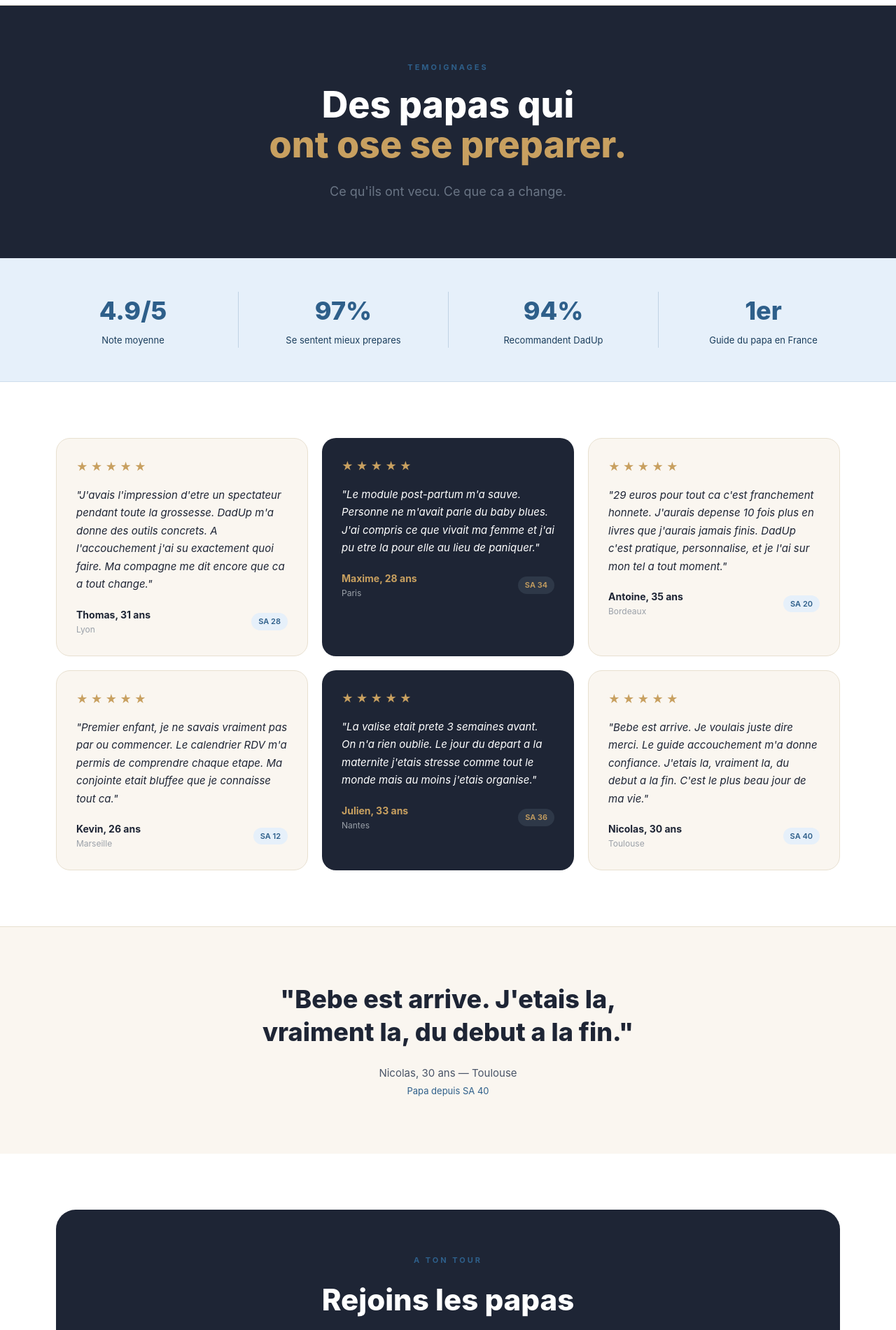
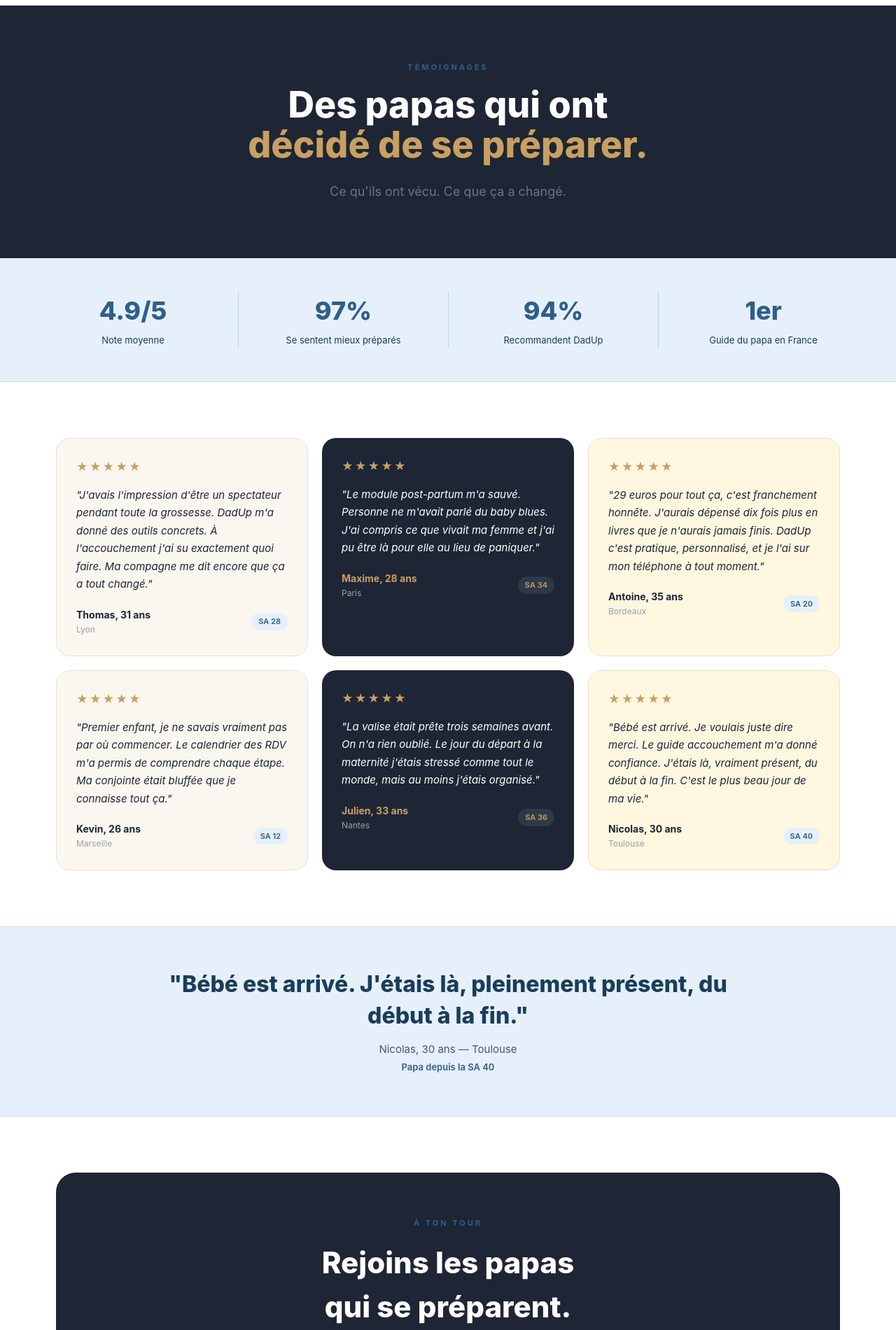
Before and after one commit to Julproject/dadup, a Next.js app: page /temoignages in a window 1280 px wide. Shown: the part 60-1961 px from the top of the page at 70% size. Built offline with nearby package versions, Linux system fonts and the light colour scheme.

Commit message:
Update page.tsx

```diff
--- a/app/temoignages/page.tsx
+++ b/app/temoignages/page.tsx
@@ -1,150 +1,137 @@
 'use client';
 
 const C = {
-  dark: '#1e2535',
-  gold: '#c8a060',
-  cream: '#faf6f0',
-  white: '#ffffff',
-  border: '#e8e0d0',
-  text: '#4a5568',
-  textLight: '#9aa0a8',
-  blue: '#2E5F8A',
-  bluePale: '#E6F0FA',
-  blueDark: '#1A3D5C',
+  dark: '#1e2535', gold: '#c8a060', cream: '#faf6f0', white: '#ffffff',
+  border: '#e8e0d0', text: '#4a5568', textLight: '#9aa0a8',
+  blue: '#2E5F8A', bluePale: '#E6F0FA', blueDark: '#1A3D5C',
+  orange: '#FFF0E6', green: '#E4F5EC', amber: '#FFF7E0',
 };
 
-function Nav() {
-  return (
-    <nav style={{background:C.white, borderBottom:`1px solid ${C.border}`, padding:'0 40px', display:'flex', alignItems:'center', justifyContent:'space-between', height:'68px', position:'sticky', top:0, zIndex:50}}>
-      <div style={{display:'flex', alignItems:'center', gap:'48px'}}>
-        <a href="/" style={{display:'flex', alignItems:'center', gap:'10px', textDecoration:'none'}}>
-          <svg viewBox="0 0 300 300" width="34" height="34">
-            <circle cx="150" cy="150" r="145" fill="#3a4f6e"/>
-            <circle cx="150" cy="150" r="122" fill="#4a6080"/>
-            <ellipse cx="150" cy="205" rx="58" ry="54" fill="#c8a060"/>
-            <circle cx="150" cy="112" r="40" fill="#c8a060"/>
-            <ellipse cx="150" cy="196" rx="27" ry="31" fill="#faf6f0"/>
-            <circle cx="150" cy="128" r="26" fill="#faf6f0"/>
-          </svg>
-          <span style={{fontWeight:800, color:C.dark, fontSize:'20px'}}>DadUp</span>
-        </a>
-        <div style={{display:'flex', gap:'4px'}}>
-          <a href="/pourquoi" style={{color:C.text, fontSize:'14px', fontWeight:500, padding:'8px 14px', borderRadius:'8px', textDecoration:'none'}}>Pourquoi DadUp</a>
-          <a href="/inclus" style={{color:C.text, fontSize:'14px', fontWeight:500, padding:'8px 14px', borderRadius:'8px', textDecoration:'none'}}>Ce qui est inclus</a>
-          <a href="/tarifs" style={{color:C.text, fontSize:'14px', fontWeight:500, padding:'8px 14px', borderRadius:'8px', textDecoration:'none'}}>Tarifs</a>
-          <a href="/temoignages" style={{color:C.dark, fontSize:'14px', fontWeight:700, padding:'8px 14px', borderRadius:'8px', textDecoration:'none', borderBottom:`2px solid ${C.gold}`}}>Temoignages</a>
-        </div>
-      </div>
-      <div style={{display:'flex', alignItems:'center', gap:'16px'}}>
-        <a href="/login" style={{color:C.dark, fontSize:'14px', fontWeight:600, textDecoration:'none'}}>Se connecter</a>
-        <a href="/tarifs" style={{background:C.dark, color:C.white, padding:'11px 22px', borderRadius:'32px', fontSize:'13px', fontWeight:700, textDecoration:'none'}}>Commencer — 29,99€/an</a>
-      </div>
-    </nav>
-  );
-}
+const TEMOIGNAGES = [
+  {prenom:'Thomas', age:31, ville:'Lyon', semaine:'SA 28', texte:"J'avais l'impression d'être un spectateur pendant toute la grossesse. DadUp m'a donné des outils concrets. À l'accouchement j'ai su exactement quoi faire. Ma compagne me dit encore que ça a tout changé.", dark:false},
+  {prenom:'Maxime', age:28, ville:'Paris', semaine:'SA 34', texte:"Le module post-partum m'a sauvé. Personne ne m'avait parlé du baby blues. J'ai compris ce que vivait ma femme et j'ai pu être là pour elle au lieu de paniquer.", dark:true},
+  {prenom:'Antoine', age:35, ville:'Bordeaux', semaine:'SA 20', texte:"29 euros pour tout ça, c'est franchement honnête. J'aurais dépensé dix fois plus en livres que je n'aurais jamais finis. DadUp c'est pratique, personnalisé, et je l'ai sur mon téléphone à tout moment.", dark:false},
+  {prenom:'Kevin', age:26, ville:'Marseille', semaine:'SA 12', texte:"Premier enfant, je ne savais vraiment pas par où commencer. Le calendrier des RDV m'a permis de comprendre chaque étape. Ma conjointe était bluffée que je connaisse tout ça.", dark:false},
+  {prenom:'Julien', age:33, ville:'Nantes', semaine:'SA 36', texte:"La valise était prête trois semaines avant. On n'a rien oublié. Le jour du départ à la maternité j'étais stressé comme tout le monde, mais au moins j'étais organisé.", dark:true},
+  {prenom:'Nicolas', age:30, ville:'Toulouse', semaine:'SA 40', texte:"Bébé est arrivé. Je voulais juste dire merci. Le guide accouchement m'a donné confiance. J'étais là, vraiment présent, du début à la fin. C'est le plus beau jour de ma vie.", dark:false},
+];
 
-function Footer() {
-  return (
-    <footer style={{background:C.dark, borderTop:'1px solid #2e3848', padding:'32px 40px', display:'flex', alignItems:'center', justifyContent:'space-between'}}>
-      <div style={{display:'flex', alignItems:'center', gap:'8px'}}>
-        <svg viewBox="0 0 300 300" width="28" height="28">
-          <circle cx="150" cy="150" r="145" fill="#3a4f6e"/>
-          <circle cx="150" cy="150" r="122" fill="#4a6080"/>
-          <ellipse cx="150" cy="205" rx="58" ry="54" fill="#c8a060"/>
-          <circle cx="150" cy="112" r="40" fill="#c8a060"/>
-          <ellipse cx="150" cy="196" rx="27" ry="31" fill="#faf6f0"/>
-          <circle cx="150" cy="128" r="26" fill="#faf6f0"/>
-        </svg>
-        <span style={{color:C.white, fontSize:'16px', fontWeight:700}}>DadUp</span>
-      </div>
-      <p style={{color:'#6a7585', fontSize:'12px', margin:0}}>DadUp est un outil d'information. Il ne remplace pas l'avis d'un medecin.</p>
-    </footer>
-  );
-}
+const STATS = [
+  {chiffre:'4.9/5', label:'Note moyenne'},
+  {chiffre:'97%', label:'Se sentent mieux préparés'},
+  {chiffre:'94%', label:'Recommandent DadUp'},
+  {chiffre:'1er', label:'Guide du papa en France'},
+];
 
 export default function TemoignagesPage() {
-  const temoignages = [
-    {prenom:'Thomas', age:31, ville:'Lyon', semaine:'SA 28', texte:"J'avais l'impression d'etre un spectateur pendant toute la grossesse. DadUp m'a donne des outils concrets. A l'accouchement j'ai su exactement quoi faire. Ma compagne me dit encore que ca a tout change.", note:5},
-    {prenom:'Maxime', age:28, ville:'Paris', semaine:'SA 34', texte:"Le module post-partum m'a sauve. Personne ne m'avait parle du baby blues. J'ai compris ce que vivait ma femme et j'ai pu etre la pour elle au lieu de paniquer.", note:5},
-    {prenom:'Antoine', age:35, ville:'Bordeaux', semaine:'SA 20', texte:"29 euros pour tout ca c'est franchement honnete. J'aurais depense 10 fois plus en livres que j'aurais jamais finis. DadUp c'est pratique, personnalise, et je l'ai sur mon tel a tout moment.", note:5},
-    {prenom:'Kevin', age:26, ville:'Marseille', semaine:'SA 12', texte:"Premier enfant, je ne savais vraiment pas par ou commencer. Le calendrier RDV m'a permis de comprendre chaque etape. Ma conjointe etait bluffee que je connaisse tout ca.", note:5},
-    {prenom:'Julien', age:33, ville:'Nantes', semaine:'SA 36', texte:"La valise etait prete 3 semaines avant. On n'a rien oublie. Le jour du depart a la maternite j'etais stresse comme tout le monde mais au moins j'etais organise.", note:5},
-    {prenom:'Nicolas', age:30, ville:'Toulouse', semaine:'SA 40', texte:"Bebe est arrive. Je voulais juste dire merci. Le guide accouchement m'a donne confiance. J'etais la, vraiment la, du debut a la fin. C'est le plus beau jour de ma vie.", note:5},
-  ];
-
   return (
     <main style={{minHeight:'100vh', background:C.white, fontFamily:"-apple-system,BlinkMacSystemFont,'Segoe UI',sans-serif"}}>
-      <Nav/>
+      <style>{`
+        *{box-sizing:border-box;margin:0;padding:0;}
+        .nl{display:flex;}.nc{display:flex;}
+        .tg{display:grid;grid-template-columns:repeat(3,1fr);gap:20px;}
+        .sg{display:grid;grid-template-columns:repeat(4,1fr);text-align:center;}
+        @media(max-width:768px){
+          .nl{display:none!important;}.nc{display:none!important;}
+          .tg{grid-template-columns:1fr!important;}
+          .sg{grid-template-columns:1fr 1fr!important;gap:0;}
+          .sg-item{border-left:none!important;border-top:1px solid rgba(46,95,138,0.2);padding:20px!important;}
+          .sg-item:nth-child(2){border-left:1px solid rgba(46,95,138,0.2)!important;}
+          .sp{padding:48px 20px!important;}
+          nav{padding:0 20px!important;}
+          h1{font-size:36px!important;}
+          h2{font-size:26px!important;}
+          .cta-inner{padding:40px 24px!important;}
+        }
+      `}</style>
 
-      <section style={{background:C.dark, padding:'80px 40px'}}>
-        <div style={{maxWidth:'800px', margin:'0 auto', textAlign:'center'}}>
-          <p style={{color:C.blue, fontSize:'11px', fontWeight:700, letterSpacing:'3px', textTransform:'uppercase', margin:'0 0 16px'}}>Temoignages</p>
-          <h1 style={{color:C.white, fontSize:'52px', fontWeight:800, margin:'0 0 24px', lineHeight:1.1}}>
-            Des papas qui<br/><span style={{color:C.gold}}>ont ose se preparer.</span>
+      <nav style={{background:C.white,borderBottom:`1px solid ${C.border}`,padding:'0 40px',display:'flex',alignItems:'center',justifyContent:'space-between',height:'68px',position:'sticky',top:0,zIndex:50}}>
+        <div style={{display:'flex',alignItems:'center',gap:'48px'}}>
+          <a href="/" style={{display:'flex',alignItems:'center',gap:'10px',textDecoration:'none'}}>
+            <svg viewBox="0 0 300 300" width="34" height="34"><circle cx="150" cy="150" r="145" fill="#3a4f6e"/><circle cx="150" cy="150" r="122" fill="#4a6080"/><ellipse cx="150" cy="205" rx="58" ry="54" fill="#c8a060"/><circle cx="150" cy="112" r="40" fill="#c8a060"/><ellipse cx="150" cy="196" rx="27" ry="31" fill="#faf6f0"/><circle cx="150" cy="128" r="26" fill="#faf6f0"/></svg>
+            <span style={{fontWeight:800,color:C.dark,fontSize:'20px'}}>DadUp</span>
+          </a>
+          <div className="nl" style={{gap:'4px'}}>
+            <a href="/pourquoi" style={{color:C.text,fontSize:'14px',fontWeight:500,padding:'8px 14px',textDecoration:'none'}}>Pourquoi DadUp</a>
+            <a href="/inclus" style={{color:C.text,fontSize:'14px',fontWeight:500,padding:'8px 14px',textDecoration:'none'}}>Ce qui est inclus</a>
+            <a href="/tarifs" style={{color:C.text,fontSize:'14px',fontWeight:500,padding:'8px 14px',textDecoration:'none'}}>Tarifs</a>
+            <a href="/temoignages" style={{color:C.dark,fontSize:'14px',fontWeight:700,padding:'8px 14px',borderRadius:'8px',textDecoration:'none',borderBottom:`2px solid ${C.gold}`}}>Témoignages</a>
+          </div>
+        </div>
+        <div className="nc" style={{alignItems:'center',gap:'16px'}}>
+          <a href="/login" style={{color:C.dark,fontSize:'14px',fontWeight:600,textDecoration:'none'}}>Se connecter</a>
+          <a href="/tarifs" style={{background:C.dark,color:C.white,padding:'11px 22px',borderRadius:'32px',fontSize:'13px',fontWeight:700,textDecoration:'none'}}>Commencer — 29,99€/an</a>
+        </div>
+      </nav>
+
+      <section style={{background:C.dark,padding:'80px 40px'}}>
+        <div style={{maxWidth:'800px',margin:'0 auto',textAlign:'center'}}>
+          <p style={{color:C.blue,fontSize:'11px',fontWeight:700,letterSpacing:'3px',textTransform:'uppercase',margin:'0 0 16px'}}>Témoignages</p>
+          <h1 style={{color:C.white,fontSize:'52px',fontWeight:800,margin:'0 0 24px',lineHeight:1.1}}>
+            Des papas qui ont<br/><span style={{color:C.gold}}>décidé de se préparer.</span>
           </h1>
-          <p style={{color:'#6a7585', fontSize:'18px', lineHeight:1.7, margin:0}}>Ce qu'ils ont vecu. Ce que ca a change.</p>
+          <p style={{color:'#6a7585',fontSize:'18px',lineHeight:1.7,margin:0}}>Ce qu'ils ont vécu. Ce que ça a changé.</p>
         </div>
       </section>
 
-      <section style={{background:C.bluePale, padding:'48px 40px', borderBottom:`1px solid rgba(46,95,138,0.12)`}}>
-        <div style={{maxWidth:'1200px', margin:'0 auto', display:'grid', gridTemplateColumns:'repeat(4,1fr)', textAlign:'center'}}>
-          {[
-            {chiffre:'4.9/5', label:'Note moyenne'},
-            {chiffre:'97%', label:'Se sentent mieux prepares'},
-            {chiffre:'94%', label:'Recommandent DadUp'},
-            {chiffre:'1er', label:'Guide du papa en France'},
-          ].map((s, i) => (
-            <div key={i} style={{padding:'0 32px', borderLeft: i > 0 ? `1px solid rgba(46,95,138,0.2)` : 'none'}}>
-              <p style={{color:C.blue, fontSize:'36px', fontWeight:800, margin:0}}>{s.chiffre}</p>
-              <p style={{color:C.blueDark, fontSize:'13px', margin:'6px 0 0'}}>{s.label}</p>
+      <section style={{background:C.bluePale,padding:'48px 40px',borderBottom:`1px solid rgba(46,95,138,0.12)`}}>
+        <div className="sg" style={{maxWidth:'1200px',margin:'0 auto'}}>
+          {STATS.map((s,i)=>(
+            <div key={i} className="sg-item" style={{padding:'0 32px',borderLeft:i>0?`1px solid rgba(46,95,138,0.2)`:'none'}}>
+              <p style={{color:C.blue,fontSize:'36px',fontWeight:800,margin:0}}>{s.chiffre}</p>
+              <p style={{color:C.blueDark,fontSize:'13px',margin:'6px 0 0'}}>{s.label}</p>
             </div>
           ))}
         </div>
       </section>
 
-      <section style={{padding:'80px 40px', maxWidth:'1200px', margin:'0 auto'}}>
-        <div style={{display:'grid', gridTemplateColumns:'repeat(3,1fr)', gap:'20px'}}>
-          {temoignages.map((t, i) => (
-            <div key={i} style={{background: i === 1 || i === 4 ? C.dark : C.cream, borderRadius:'20px', padding:'28px', border: i === 1 || i === 4 ? 'none' : `1px solid ${C.border}`}}>
-              <div style={{display:'flex', gap:'4px', marginBottom:'16px'}}>
-                {[...Array(t.note)].map((_, j) => (
-                  <span key={j} style={{color:C.gold, fontSize:'16px'}}>★</span>
-                ))}
+      <section className="sp" style={{padding:'80px 40px',maxWidth:'1200px',margin:'0 auto'}}>
+        <div className="tg">
+          {TEMOIGNAGES.map((t,i)=>(
+            <div key={i} style={{background:t.dark?C.dark:i%3===2?C.amber:i%3===0?C.cream:C.green,borderRadius:'20px',padding:'28px',border:t.dark?'none':`1px solid ${C.border}`}}>
+              <div style={{display:'flex',gap:'2px',marginBottom:'16px'}}>
+                {[...Array(5)].map((_,j)=><span key={j} style={{color:C.gold,fontSize:'16px'}}>★</span>)}
               </div>
-              <p style={{color: i === 1 || i === 4 ? C.white : C.dark, fontSize:'15px', lineHeight:1.7, margin:'0 0 20px', fontStyle:'italic'}}>"{t.texte}"</p>
-              <div style={{display:'flex', alignItems:'center', justifyContent:'space-between'}}>
+              <p style={{color:t.dark?C.white:C.dark,fontSize:'15px',lineHeight:1.7,margin:'0 0 20px',fontStyle:'italic'}}>"{t.texte}"</p>
+              <div style={{display:'flex',alignItems:'center',justifyContent:'space-between'}}>
                 <div>
-                  <p style={{color: i === 1 || i === 4 ? C.gold : C.dark, fontSize:'14px', fontWeight:700, margin:0}}>{t.prenom}, {t.age} ans</p>
-                  <p style={{color:C.textLight, fontSize:'12px', margin:'2px 0 0'}}>{t.ville}</p>
+                  <p style={{color:t.dark?C.gold:C.dark,fontSize:'14px',fontWeight:700,margin:0}}>{t.prenom}, {t.age} ans</p>
+                  <p style={{color:C.textLight,fontSize:'12px',margin:'2px 0 0'}}>{t.ville}</p>
                 </div>
-                <span style={{background: i === 1 || i === 4 ? '#2e3848' : C.bluePale, color: i === 1 || i === 4 ? C.gold : C.blue, fontSize:'11px', fontWeight:600, padding:'4px 10px', borderRadius:'20px'}}>{t.semaine}</span>
+                <span style={{background:t.dark?'#2e3848':C.bluePale,color:t.dark?C.gold:C.blue,fontSize:'11px',fontWeight:600,padding:'4px 10px',borderRadius:'20px'}}>{t.semaine}</span>
               </div>
             </div>
           ))}
         </div>
       </section>
 
-      <section style={{background:C.cream, padding:'80px 40px', borderTop:`1px solid ${C.border}`}}>
-        <div style={{maxWidth:'800px', margin:'0 auto', textAlign:'center'}}>
-          <p style={{fontSize:'36px', fontWeight:800, color:C.dark, lineHeight:1.3, margin:'0 0 24px'}}>
-            "Bebe est arrive. J'etais la,<br/>vraiment la, du debut a la fin."
+      <section style={{background:C.bluePale,padding:'60px 40px',borderTop:`1px solid rgba(46,95,138,0.12)`,borderBottom:`1px solid rgba(46,95,138,0.12)`}}>
+        <div style={{maxWidth:'800px',margin:'0 auto',textAlign:'center'}}>
+          <p style={{fontSize:'32px',fontWeight:800,color:C.blueDark,lineHeight:1.4,margin:'0 0 14px'}}>
+            "Bébé est arrivé. J'étais là, pleinement présent, du début à la fin."
           </p>
-          <p style={{color:C.text, fontSize:'15px', margin:'0 0 4px'}}>Nicolas, 30 ans — Toulouse</p>
-          <p style={{color:C.blue, fontSize:'13px', margin:0}}>Papa depuis SA 40</p>
+          <p style={{color:C.text,fontSize:'15px',margin:'0 0 4px'}}>Nicolas, 30 ans — Toulouse</p>
+          <p style={{color:C.blue,fontSize:'13px',margin:0,fontWeight:600}}>Papa depuis la SA 40</p>
         </div>
       </section>
 
-      <section style={{padding:'80px 40px', maxWidth:'1200px', margin:'0 auto'}}>
-        <div style={{background:C.dark, borderRadius:'28px', padding:'64px', textAlign:'center' as const}}>
-          <p style={{color:C.blue, fontSize:'11px', fontWeight:700, letterSpacing:'3px', textTransform:'uppercase', margin:'0 0 16px'}}>A ton tour</p>
-          <h2 style={{color:C.white, fontSize:'42px', fontWeight:800, margin:'0 0 16px'}}>Rejoins les papas<br/>qui se preparent.</h2>
-          <p style={{color:'#6a7585', fontSize:'16px', margin:'0 0 40px'}}>29,99€/an. Sans engagement. Acces immediat.</p>
-          <a href="/tarifs" style={{background:C.gold, color:'#1c1510', padding:'18px 48px', borderRadius:'32px', fontSize:'16px', fontWeight:800, textDecoration:'none', display:'inline-block'}}>Commencer maintenant</a>
-          <p style={{color:'#3d5070', fontSize:'12px', margin:'16px 0 0'}}>Paiement securise par Stripe</p>
+      <section className="sp" style={{padding:'80px 40px',maxWidth:'1200px',margin:'0 auto'}}>
+        <div className="cta-inner" style={{background:C.dark,borderRadius:'28px',padding:'64px',textAlign:'center' as const}}>
+          <p style={{color:C.blue,fontSize:'11px',fontWeight:700,letterSpacing:'3px',textTransform:'uppercase',margin:'0 0 16px'}}>À ton tour</p>
+          <h2 style={{color:C.white,fontSize:'42px',fontWeight:800,margin:'0 0 16px'}}>Rejoins les papas<br/>qui se préparent.</h2>
+          <p style={{color:'#6a7585',fontSize:'16px',margin:'0 0 40px'}}>29,99€/an. Sans engagement. Accès immédiat.</p>
+          <a href="/tarifs" style={{background:C.gold,color:'#1c1510',padding:'18px 48px',borderRadius:'32px',fontSize:'16px',fontWeight:800,textDecoration:'none',display:'inline-block'}}>Commencer maintenant</a>
+          <p style={{color:'#3d5070',fontSize:'12px',margin:'16px 0 0'}}>Paiement sécurisé par Stripe</p>
         </div>
       </section>
 
-      <Footer/>
+      <footer style={{background:C.dark,borderTop:'1px solid #2e3848',padding:'32px 40px',display:'flex',alignItems:'center',justifyContent:'space-between',flexWrap:'wrap' as const,gap:'16px'}}>
+        <div style={{display:'flex',alignItems:'center',gap:'8px'}}>
+          <svg viewBox="0 0 300 300" width="28" height="28"><circle cx="150" cy="150" r="145" fill="#3a4f6e"/><circle cx="150" cy="150" r="122" fill="#4a6080"/><ellipse cx="150" cy="205" rx="58" ry="54" fill="#c8a060"/><circle cx="150" cy="112" r="40" fill="#c8a060"/><ellipse cx="150" cy="196" rx="27" ry="31" fill="#faf6f0"/><circle cx="150" cy="128" r="26" fill="#faf6f0"/></svg>
+          <span style={{color:C.white,fontSize:'16px',fontWeight:700}}>DadUp</span>
+        </div>
+        <p style={{color:'#6a7585',fontSize:'12px',margin:0}}>DadUp est un outil d'information. Il ne remplace pas l'avis d'un médecin.</p>
+      </footer>
     </main>
   );
 }
```
